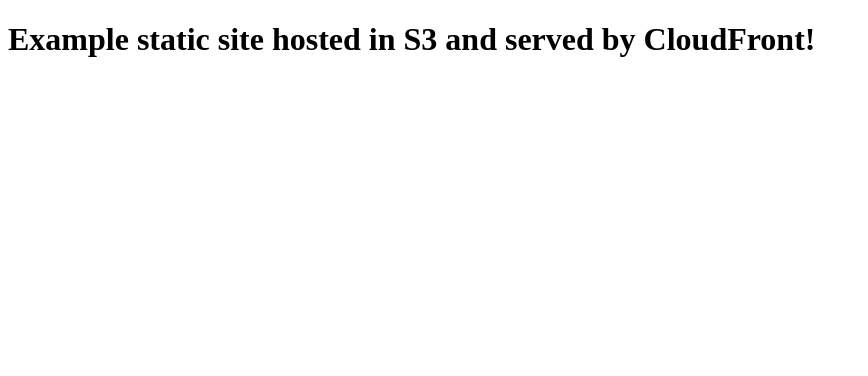
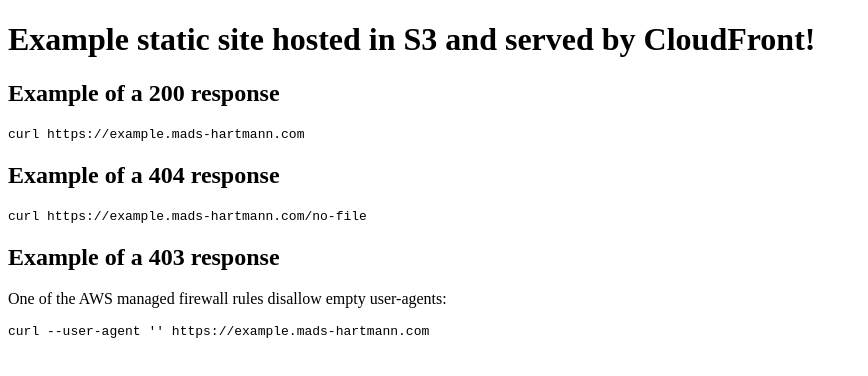
Before and after one commit to mads-hartmann/cloud.mads-hartmann.com, a plain HTML site: page examples/site/index.html in a window 1280 px wide. Shown: the whole page, without its empty margins (0-868 px from the left). Drawn offline with Linux system fonts and the light colour scheme.

Commit message:
Use origin-response events to turn 403 into 404. Enabling custom 403 pages for WAF

```diff
--- a/examples/site/index.html
+++ b/examples/site/index.html
@@ -11,6 +11,15 @@
 
 <body>
     <h1>Example static site hosted in S3 and served by CloudFront!</h1>
+    <h2>Example of a 200 response</h2>
+    <pre>curl https://example.mads-hartmann.com</pre>
+
+    <h2>Example of a 404 response</h2>
+    <pre>curl https://example.mads-hartmann.com/no-file</pre>
+
+    <h2>Example of a 403 response</h2>
+    <p>One of the AWS managed firewall rules disallow empty user-agents:</p>
+    <pre>curl --user-agent '' https://example.mads-hartmann.com</pre>
 </body>
 
 </html>
--- a/terraform/modules/site/lambda/routing.js
+++ b/terraform/modules/site/lambda/origin-request.js
@@ -14,6 +14,8 @@
  *
  */
 exports.handler = (event, context, callback) => {
+  // Example origin request payload
+  // https://docs.aws.amazon.com/AmazonCloudFront/latest/DeveloperGuide/lambda-event-structure.html#example-origin-request
   const request = event.Records[0].cf.request;
 
   // The root request doesn't need re-writing, that's already handled
```
Also changed, not shown: examples/site/403.html (added, +16 -0 lines), terraform/modules/site/lambda/origin-response.js (added, +20 -0 lines), terraform/modules/site/docs/diagram.drawio.svg, 6 other files.
